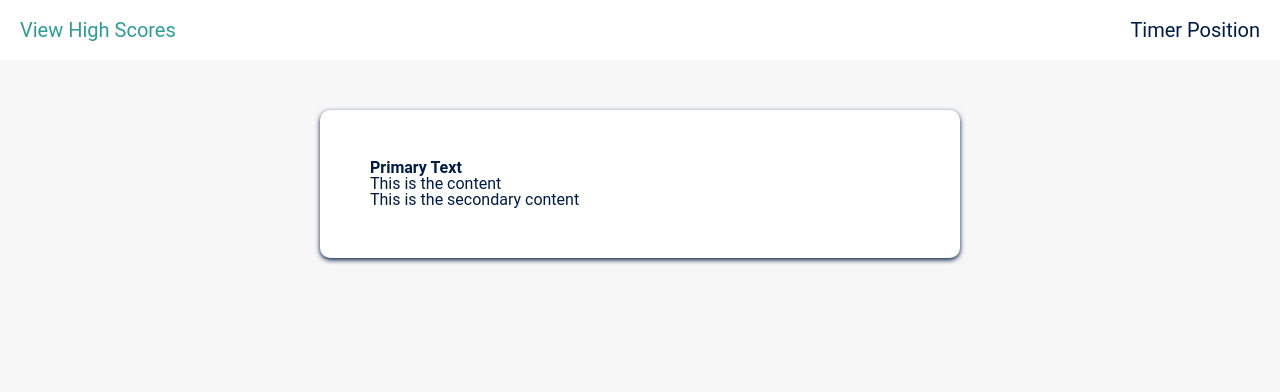
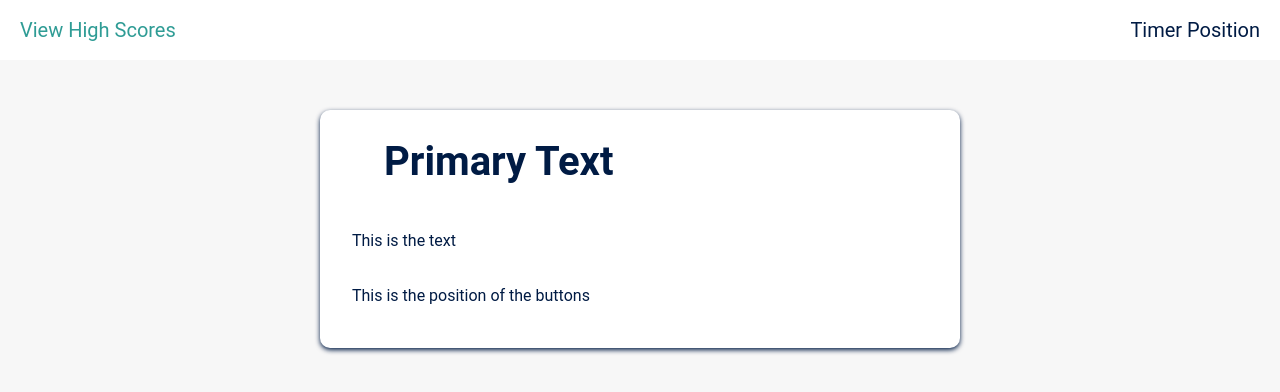
Before and after one commit to CSkicko/JS-Quiz, a plain HTML site: page index.html in a window 1280 px wide. Drawn offline with Linux system fonts and the light colour scheme.

Commit message:
Improved on section styling and implemented flexbox. Flexbox to be used for rearranging position of buttons compared to text (i.e. moving from landing page to questions, text will move to bottom)

```diff
--- a/assets/css/style.css
+++ b/assets/css/style.css
@@ -41,7 +41,6 @@ a:hover {
 section {
     width: 50%;
     margin: auto;
-    padding: 50px;
     margin-top: 50px;
     background-color: white;
     box-shadow: 0px 2px 5px;
@@ -50,4 +49,21 @@ section {
 
 section > * {
     width: 100%;
+    display: flex;
+    flex-direction: column;
 }
+
+h1 {
+    font-size: 40px;
+    padding: 5% 10%;
+}
+
+.text {
+    order: 1;
+    padding: 3% 5%;
+}
+
+.buttons {
+    order: 2;
+    padding: 3% 5% 7% 5%;
+}
--- a/index.html
+++ b/index.html
@@ -18,8 +18,8 @@
     <!-- Section to contain dynamic content, updated by javascript code -->
     <section>
         <h1>Primary Text</h1>
-        <div class="main-content">This is the content</div>
-        <div class="secondary-content">This is the secondary content</div>
+        <div class="text">This is the text</div>
+        <div class="buttons">This is the position of the buttons</div>
     </section>
 
     <script src="./assets/js/script.js"></script>
```
